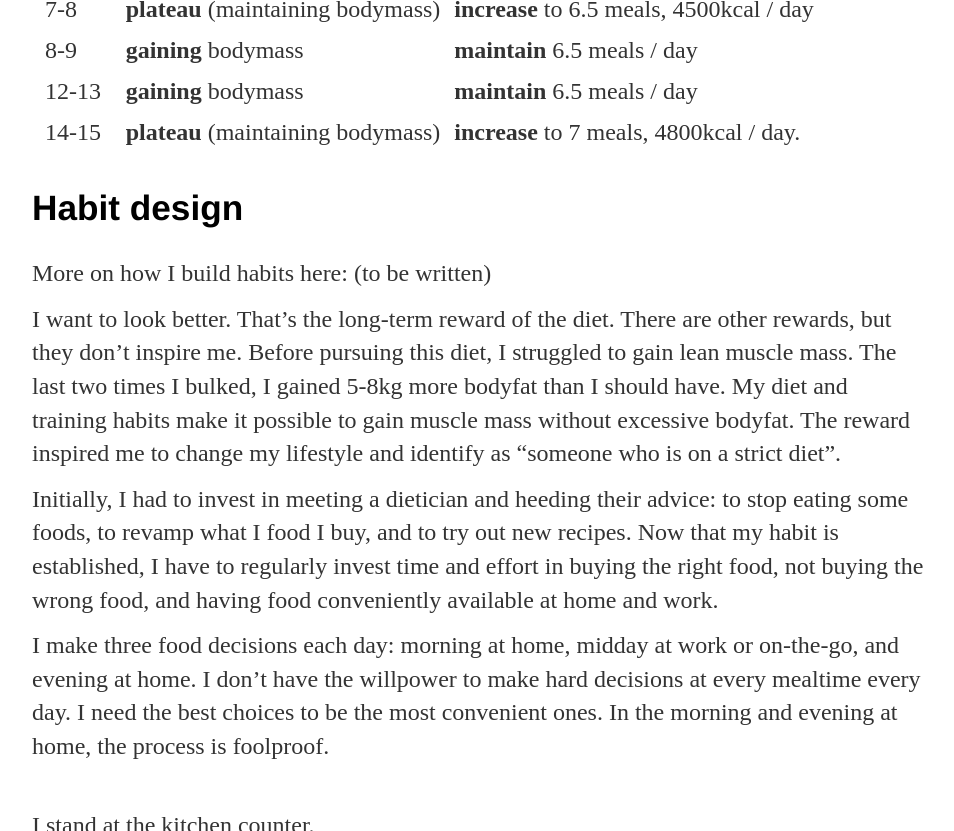
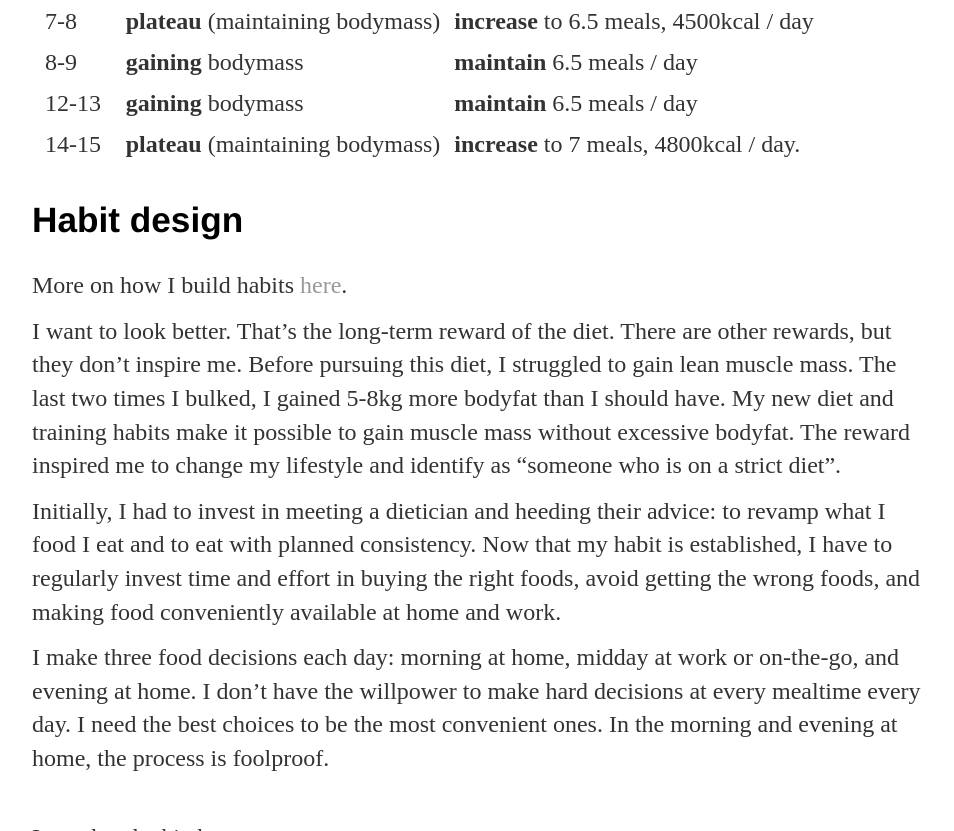
Before and after one commit to curiousest/curiousest.github.io, a Jekyll site: the page built from _posts/2020-02-15-diet.md, in a window 1280 px wide and 900 px high, scrolled down 5088 px, cut to the strip 0-831 px from the top of the window. Shown: the whole strip, without its empty margins (160-1114 px from the left). Built offline with Jekyll 4.4.1, drawn with Linux system fonts in a browser that asks for light colours; some of the changed text lies outside the part shown.

Commit message:
Merged master.

```diff
--- a/_posts/2020-02-15-diet.md
+++ b/_posts/2020-02-15-diet.md
@@ -9,7 +9,9 @@
 modified_time: 'xxxx-xx-xxT00:00:00.001-05:00'
 ---
 
-I had an extreme diet - and not the average extreme. I've obsessed about eating efficiently for more than ten years, seeking the lowest time and decision-making overhead. I took pleasure in the dogmatic sacrifices I had to make: unpalatable food, absense of variety, suppression of taste sensation, missing out on social bonding over meals... It didn't matter - my time and mental energy was better spent elsewhere. I ate the same thing for breakfast and lunch for the last few years. More than half of my calories were from [one food item](https://queal.com/en/). I adored the idea of my diet, and it worked... until I became more serious about fitness. I saw [a dietician](http://www.thesportsnutritioncoach.com/) who, steadfast, argued that my diet was interfering with my goals. This is what the dietician prescribed. This is the habit I built. This is my diet.
+I had an extreme diet - and not the average extreme. I have obsessed about eating efficiently for more than ten years. I wanted to eat with the lowest time and decision-making overhead. I took pleasure in the dogmatic sacrifices I had to make: unpalatable food, absense of variety, suppression of taste sensation, missing out on social bonding over meals... It didn't matter. My time and mental energy was better spent elsewhere. I ate the same thing for breakfast and lunch for the last few years. More than half of my calories were from [one food item](https://queal.com/en/). I adored the idea of my diet, and it worked... until I became more serious about fitness. I saw [a dietician](http://www.thesportsnutritioncoach.com/) who, steadfast, argued that my diet was interfering with my goals.
+
+This is what the dietician prescribed. This is the habit I built. This is my diet.
 
 <br/>
 
@@ -54,11 +56,11 @@
 
 ## Habit design
 
-More on how I build habits here: (to be written)
+More on how I build habits [here](/habits/).
 
-I want to look better. That's the long-term reward of the diet. There are other rewards, but they don't inspire me. Before pursuing this diet, I struggled to gain lean muscle mass. The last two times I bulked, I gained 5-8kg more bodyfat than I should have. My diet and training habits make it possible to gain muscle mass without excessive bodyfat. The reward inspired me to change my lifestyle and identify as "someone who is on a strict diet".
+I want to look better. That's the long-term reward of the diet. There are other rewards, but they don't inspire me. Before pursuing this diet, I struggled to gain lean muscle mass. The last two times I bulked, I gained 5-8kg more bodyfat than I should have. My new diet and training habits make it possible to gain muscle mass without excessive bodyfat. The reward inspired me to change my lifestyle and identify as "someone who is on a strict diet".
 
-Initially, I had to invest in meeting a dietician and heeding their advice: to stop eating some foods, to revamp what I food I buy, and to try out new recipes. Now that my habit is established, I have to regularly invest time and effort in buying the right food, not buying the wrong food, and having food conveniently available at home and work.
+Initially, I had to invest in meeting a dietician and heeding their advice: to revamp what I food I eat and to eat with planned consistency. Now that my habit is established, I have to regularly invest time and effort in buying the right foods, avoid getting the wrong foods, and making food conveniently available at home and work.
 
 I make three food decisions each day: morning at home, midday at work or on-the-go, and evening at home. I don't have the willpower to make hard decisions at every mealtime every day. I need the best choices to be the most convenient ones. In the morning and evening at home, the process is foolproof.
 
```
Also changed, not shown: other parts of _posts/2020-02-15-diet.md (+1 -1 lines).
